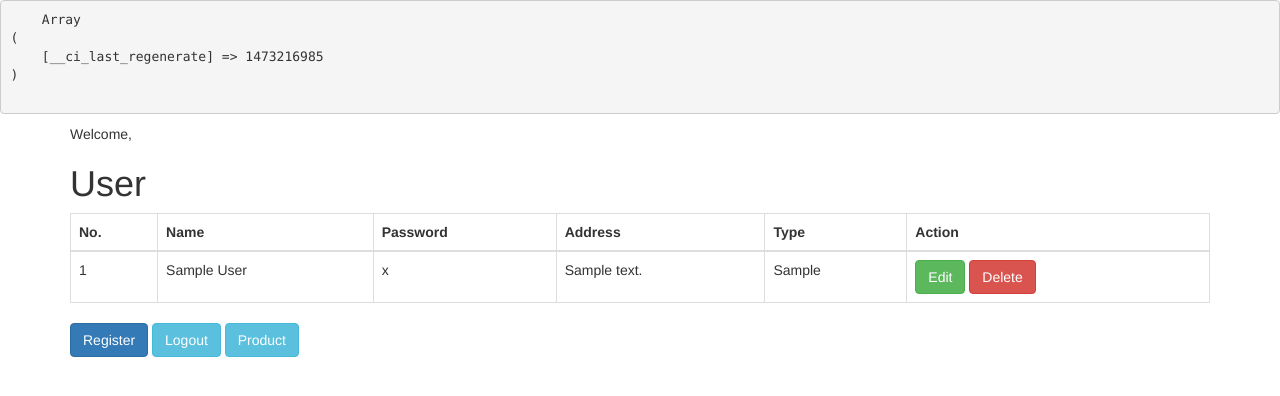
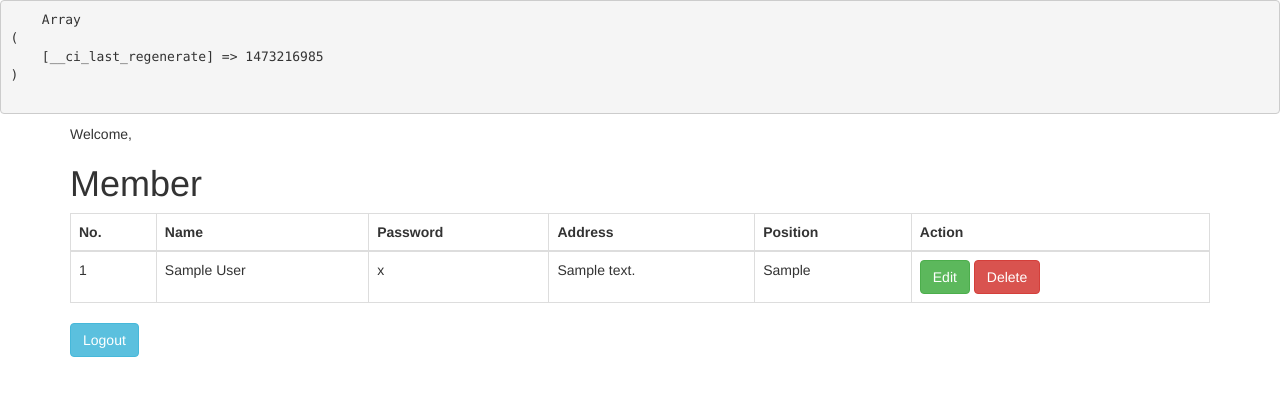
Before and after one commit to josuareynaldo/beta, a CodeIgniter app: page /beta/ in a window 1280 px wide. Shown: the top 396 px of the page. Run offline with CodeIgniter, Linux system fonts and the light colour scheme; tables that the repository leaves empty hold one stand-in row (values such as "Sample post").

Commit message:
minor update
cuma beda huruf besar ama kecil, sama type ny gua ganti jdi position.
kmren gua ud ganti knp dgnti type lg

```diff
--- a/application/controllers/Login.php
+++ b/application/controllers/Login.php
@@ -23,10 +23,10 @@
 								'isLogged' => true
 					);
 				$this->session->set_userdata($data_session);
-				if($data_session['position']=="Manager"){
+				if($data_session['position']=="manager"){
 					redirect('manager/index');
 				}
-				elseif ($data_session['position']=="Stakeholder") {
+				elseif ($data_session['position']=="stakeholder") {
 					redirect('stakeholder/index');
 				}
 				else{
--- a/application/views/manager.php
+++ b/application/views/manager.php
@@ -27,7 +27,7 @@
     <div class="container">
       <div class="row">
         <div class="col-xs-12">
-        <p>Welcome, <?php echo $this->session->userdata('type'),$this->session->userdata('name') ?></p>
+        <p>Welcome, <?php echo $this->session->userdata('position'),$this->session->userdata('name') ?></p>
         <h1>Mr. Manager </h1>
         <ul class="nav nav-pills">
         	<li class="active"><a data-toggle="pill" href="#user_database">User Database</a></li>
@@ -44,7 +44,7 @@
 	                <th>Name</th>
 	                <th>Password</th>
 	                <th>Address</th>
-	                <th>Type</th>
+	                <th>Position</th>
 	                <th>Action</th>
 	              </tr>
 	            </thead>
@@ -66,7 +66,7 @@
 	          </table>
             <a href="<?php echo base_url('manager/register') ?>" class="btn btn-primary">Register</a>
             <a href="<?php echo base_url('login/log_out') ?>" class="btn btn-info">Logout</a>
-            <a href="<?php echo base_url('product/index') ?>" class="btn btn-info">Product</a>
+            <!-- <a href="<?php echo base_url('product/index') ?>" class="btn btn-info">Product</a> -->
         	</div>
         	<div id="product_database" class="tab-pane">
         		<br>
--- a/application/views/stakeholder.php
+++ b/application/views/stakeholder.php
@@ -27,7 +27,7 @@
     <div class="container">
       <div class="row">
         <div class="col-xs-12">
-        <p>Welcome, <?php echo $this->session->userdata('type'),$this->session->userdata('name') ?></p>
+        <p>Welcome, <?php echo $this->session->userdata('position'),$this->session->userdata('name') ?></p>
         <h1>Mr. Stakeholder </h1>
           <table class="table table-bordered">
             <thead>
@@ -36,7 +36,7 @@
                 <th>Name</th>
                 <th>Password</th>
                 <th>Address</th>
-                <th>Type</th>
+                <th>Position</th>
                 <th>Action</th>
               </tr>
             </thead>
--- a/application/views/user.php
+++ b/application/views/user.php
@@ -27,8 +27,8 @@
     <div class="container">
       <div class="row">
         <div class="col-xs-12">
-        <p>Welcome, <?php echo $this->session->userdata('type'),$this->session->userdata('name') ?></p>
-        <h1>User</h1>
+        <p>Welcome, <?php echo $this->session->userdata('position'),$this->session->userdata('name') ?></p>
+        <h1>Member</h1>
           <table class="table table-bordered">
             <thead>
               <tr>
@@ -36,7 +36,7 @@
                 <th>Name</th>
                 <th>Password</th>
                 <th>Address</th>
-                <th>Type</th>
+                <th>Position</th>
                 <th>Action</th>
               </tr>
             </thead>
@@ -57,9 +57,10 @@
             </tbody>
           </table>
 
-          <a href="<?php echo base_url('user/register') ?>" class="btn btn-primary">Register</a>
+          <!-- <a href="<?php echo base_url('user/register') ?>" class="btn btn-primary">Register</a> //member gabisa regist member baru -->
+
           <a href="<?php echo base_url('login/log_out') ?>" class="btn btn-info">Logout</a>
-          <a href="<?php echo base_url('product/index') ?>" class="btn btn-info">Product</a>
+          <!-- <a href="<?php echo base_url('product/index') ?>" class="btn btn-info">Product</a> // member gabisa liat database product -->
 
         </div>
       </div>
```
